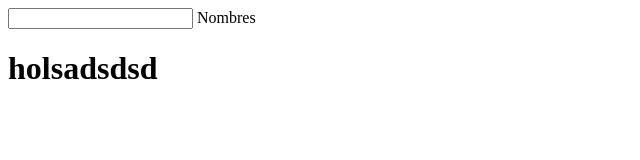
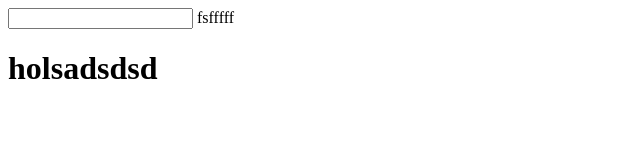
Before and after one commit to asecino1999/webapp, a plain HTML site: page app1/index.html in a window 1280 px wide. Shown: the full height of the page, 0-640 px from the left. Drawn offline with Linux system fonts and the light colour scheme.

Commit message:
modificado:    index.html 	modificado:    ../creaBase.sh

```diff
--- a/app1/index.html
+++ b/app1/index.html
@@ -10,13 +10,14 @@
     </script>
     <form action="" class ="formulario">
       <input type="text" class="formulario__input">
-      <label for="" class "formulario__label">Nombres</label>
+      <label for="" class "formulario__label" id = "lol">Nombres</label>
     </form>
     <script type="text/javascript">
         function cuadro() {
-
+            document.getElementById("lol").textContent="fsfffff";
+            alert("dfsfdff");
         }
-
+        cuadro();
       </script>
       <h1>holsadsdsd</h1>
   </body>
```
